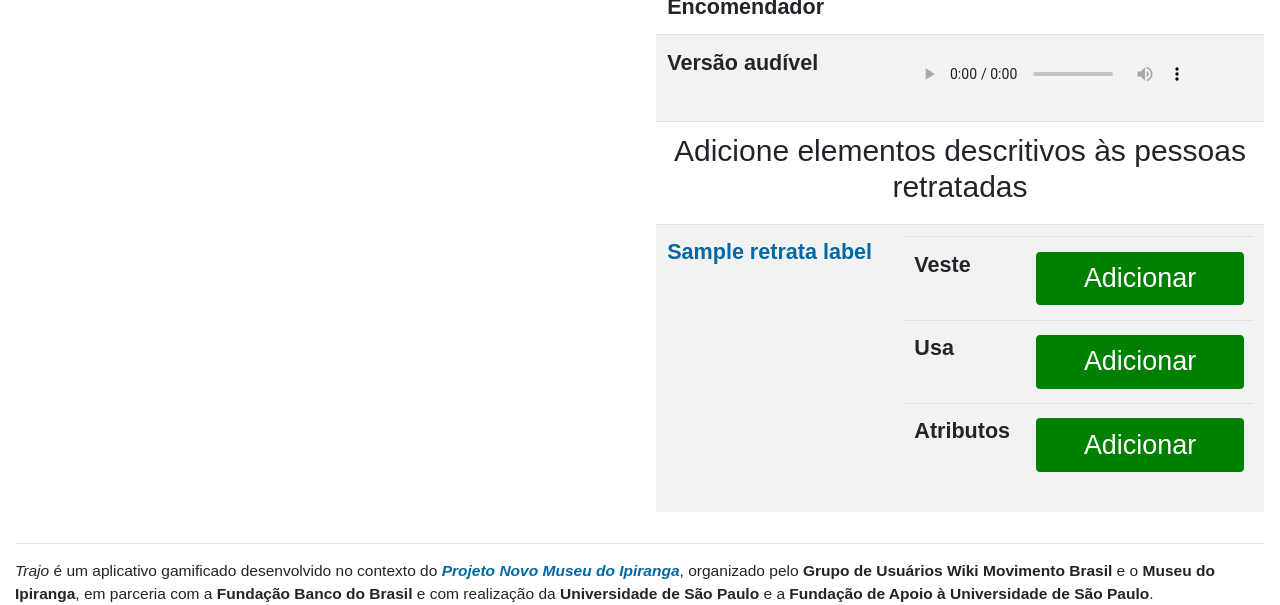
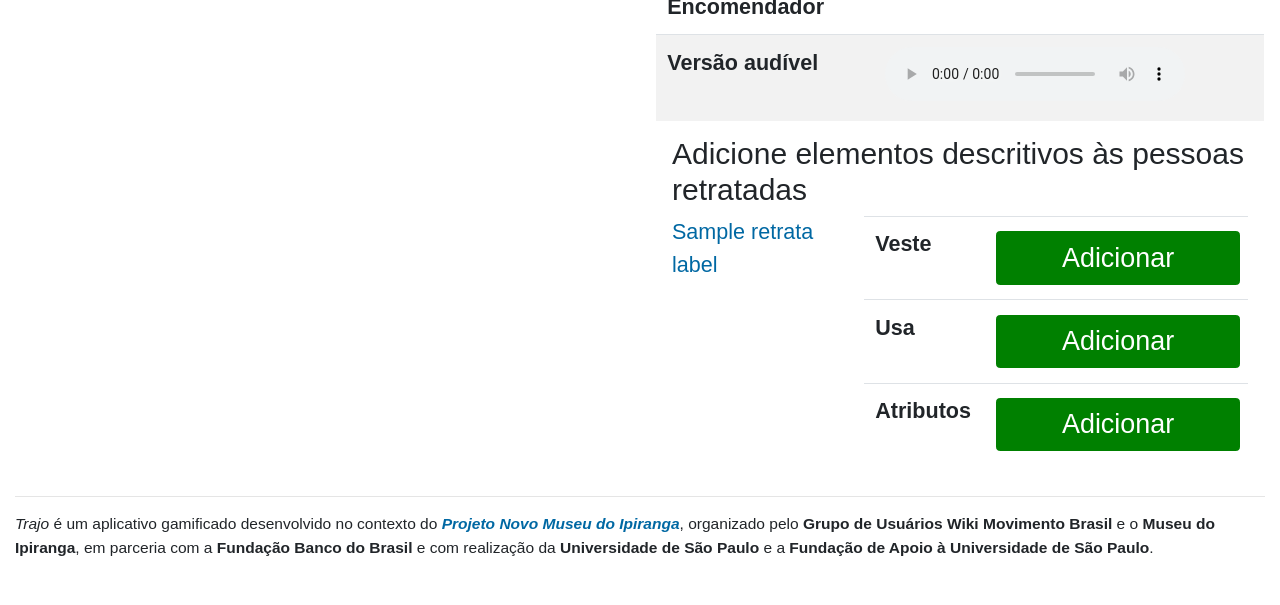
Before and after one commit to WikiMovimentoBrasil/trajo, a Flask app: page /item/1 in a window 1280 px wide. Shown: the part 520-1125 px from the top of the page. After the commit the page ends 1076 px from the top, so only its background shows below. Run offline with Flask 2, Linux system fonts and the light colour scheme; the visitor is signed in with stand-in values (Sample User, id 1); a database or web service that is not in the repository returns one stand-in record (values such as "Sample title"); data that the repository does not hold is empty; parts of the project's set-up code (start-up, migrations or seed data) failed here and were passed over; some libraries are stand-ins or nearby versions.

Commit message:
Fixing item page

```diff
--- a/static/style.css
+++ b/static/style.css
@@ -3,6 +3,7 @@ body {
     font-size: 115%;
     padding-right: 0 !important;
 }
+
 h1, h2 {
     font-family: Josefin Sans, sans-serif;
 }
@@ -143,3 +144,8 @@ button {
 .grid_image:hover .overlay {
     height: 100%;
 }
+
+tbody {
+    width: 100%;
+    display: table;
+}
--- a/templates/item.html
+++ b/templates/item.html
@@ -9,7 +9,7 @@
                  src="http://commons.wikimedia.org/wiki/Special:FilePath/{{ metadata.imagem[0]}}">
         </div>
         <div id="metadata" class="w3-container w3-half">
-            <table class="table table-responsive table-striped" style="overflow: hidden; font-size: 125%" >
+            <table class="table table-responsive table-striped" style="overflow: hidden; font-size: 125%; width: 100%; table-layout: fixed; overflow-wrap: break-word;">
                 <tr>
                     <th>{{ _("Obra") }}</th>
                     <td><a tabindex="0" target="_blank" href="https://www.wikidata.org/wiki/{{metadata.obra_qid[0]}}">{{metadata.obra_label[0]}}</a></td>
@@ -77,21 +77,20 @@
                         </td>
                     </tr>
                 {% endif %}
+            </table>
             {% if depicts_metadata %}
-                    <tr>
-                       <th colspan="2" style="text-align: center">
+                <div class="w3-container">
                     <h2>
                         {{ _("Adicione elementos descritivos às pessoas retratadas") }}
                     </h2>
-                       </th>
-                    </tr>
+                </div>
+                <div class="w3-container">
                     {% for depicted_entity in depicts_metadata %}
-                        <tr>
-                            <th>
-                                <a title="{{depicted_entity.retrata_descr[0]}}" tabindex="0" target="_blank" href="https://www.wikidata.org/wiki/{{depicted_entity.retrata_qid[0]}}">{{depicted_entity.retrata_label[0]}}</a>
-                            </th>
-                            <td>
-                                <table class="table table-not-striped">
+                        <div class="w3-container w3-third" style="padding: 0">
+                            <a title="{{depicted_entity.retrata_descr[0]}}" tabindex="0" target="_blank" href="https://www.wikidata.org/wiki/{{depicted_entity.retrata_qid[0]}}" style="font-size: 125%">{{depicted_entity.retrata_label[0]}}</a>
+                        </div>
+                        <div class="w3-container w3-twothird" style="padding: 0">
+                            <table class="table table-not-striped" style="width:100%; font-size: 125%">
                                     <tr>
                                         <th style="width:30%">
                                             {{ _("Veste") }}
@@ -183,11 +182,10 @@
                                             </td>
                                         </tr>
                                 </table>
-                            </td>
-                        </tr>
+                        </div>
                     {% endfor %}
+                </div>
             {% endif %}
-            </table>
         </div>
     </div>
     <div class="w3-container">
```
Lines whose indentation alone changed are shown as unchanged.
